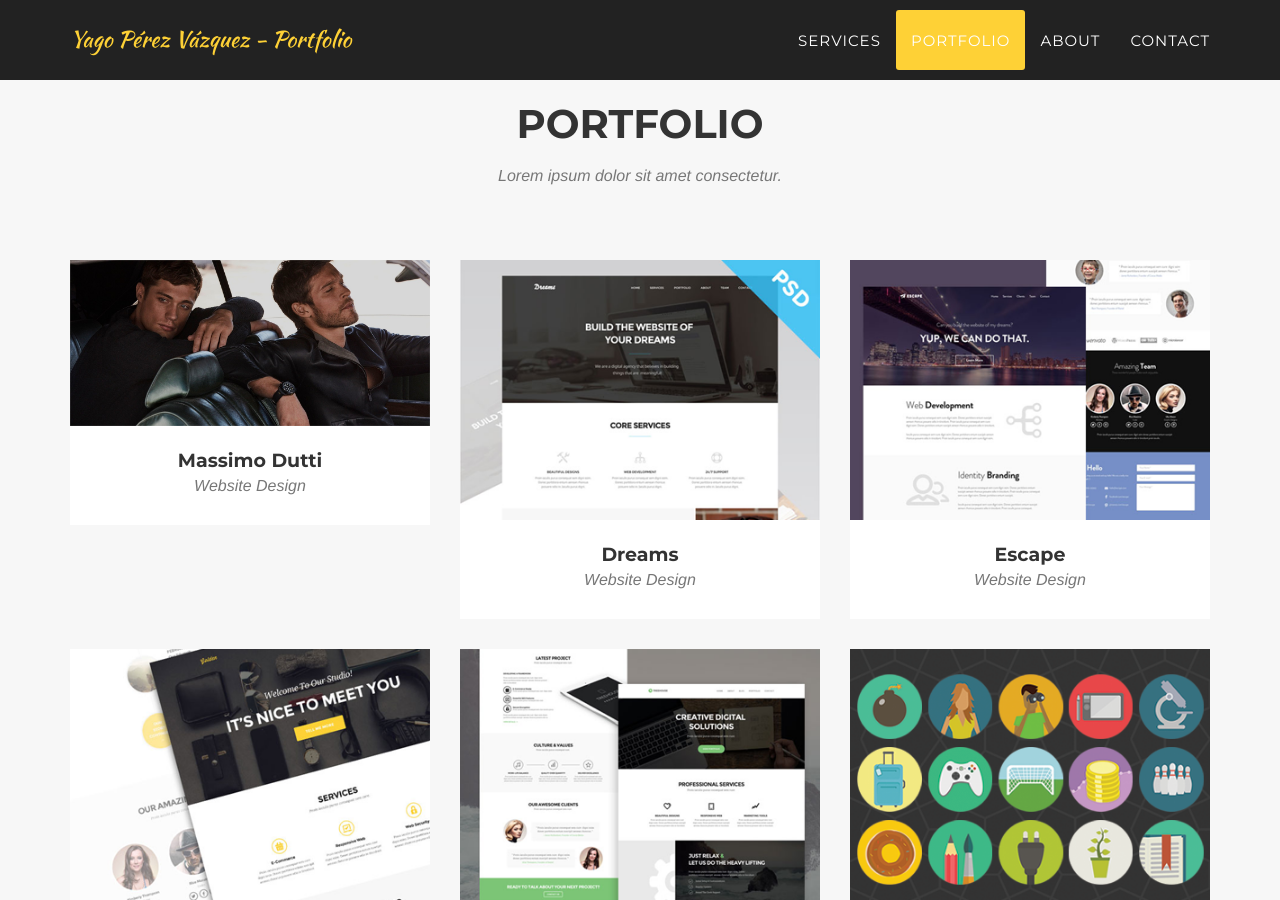
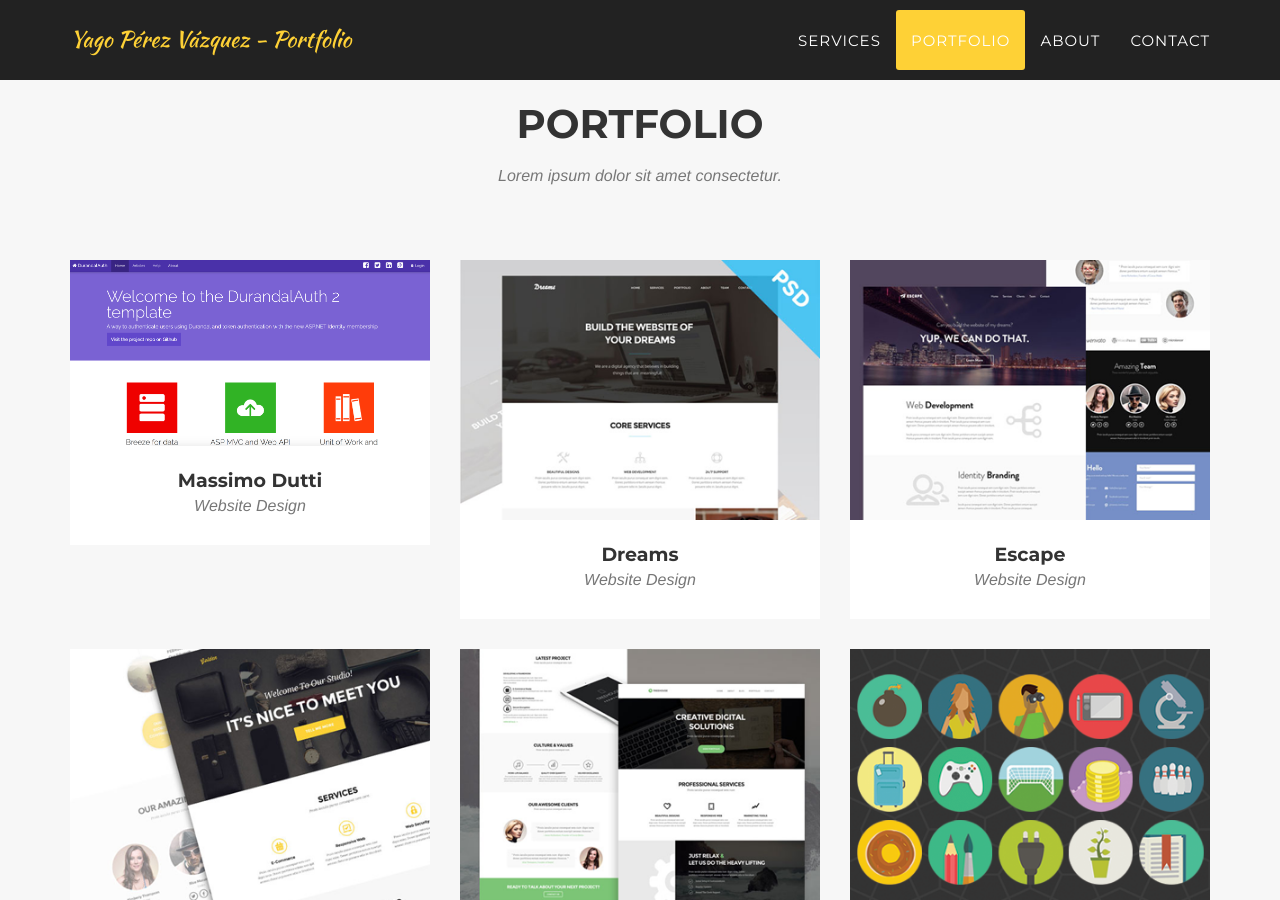
Before and after one commit to yagopv/portfolio, a Jekyll site: the page built from index.html, in a window 1280 px wide and 900 px high, scrolled down 1518 px. Built offline with Jekyll 4.4.1, drawn with Linux system fonts in a browser that asks for light colours; some web fonts are replaced.

Commit message:
Adding projects

```diff
--- a/_posts/2017-03-27-dutti.markdown
+++ b/_posts/2017-03-27-durandalauth.markdown
@@ -4,8 +4,8 @@ subtitle: Website Design
 layout: default
 modal-id: 1
 date: 2014-07-18
-img: dutti.jpg
-thumbnail: dutti-thumbnail.jpg
+img: durandal-auth.jpg
+thumbnail: durandal-auth-thumbnail.png
 alt: Massimo Dutti
 project-date: September 2016
 client: Inditex
```
Also changed, not shown: img/portfolio/durandal-auth-thumbnail.png (added), img/portfolio/durandal-auth.jpg (added), 1 other file.
